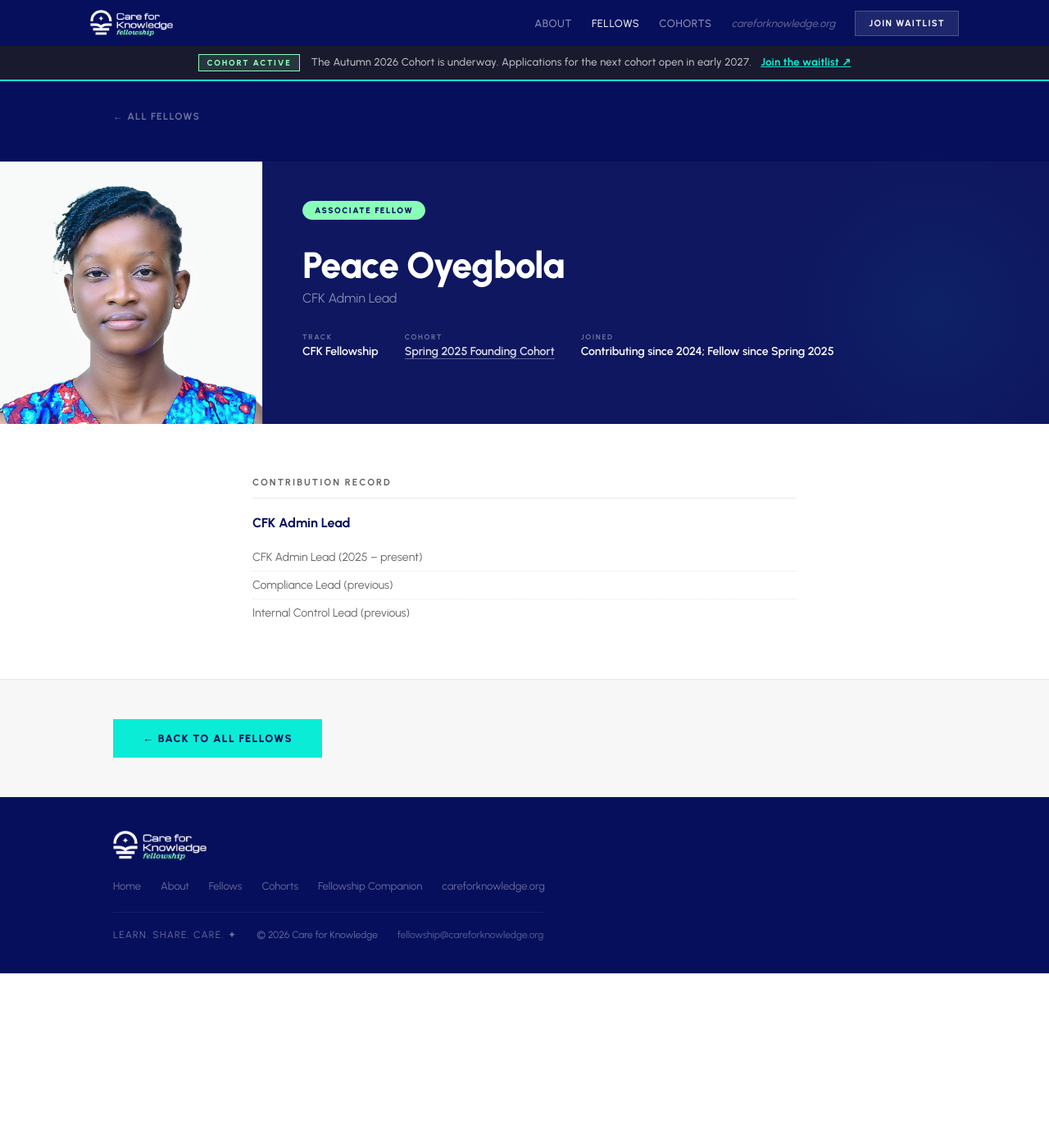
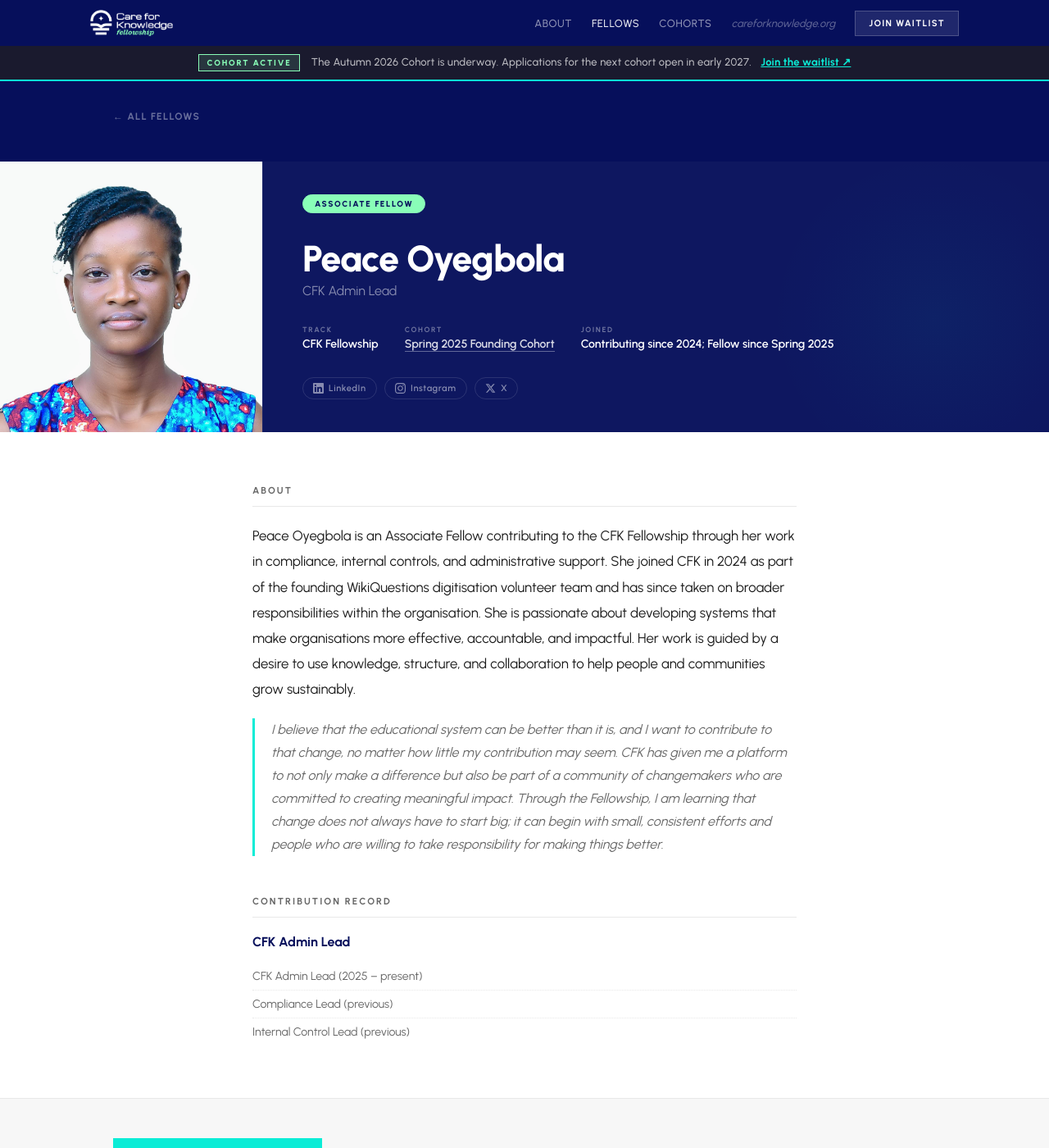
Before and after one commit to JoshuaOlu/cfk-fellowship-website, a Jekyll site: the page built from _fellows/peace-oyegbola.md, in a window 1280 px wide and 1400 px high. Shown: the whole window at 82% size. Built offline with Jekyll 4.4.1, drawn with Linux system fonts in a browser that asks for light colours.

Commit message:
Updated Deborah, Folakemi, Paulina, and Peace

```diff
--- a/_data/fellows/deborah-awujoola.yml
+++ b/_data/fellows/deborah-awujoola.yml
@@ -20,13 +20,13 @@
   - "CTRI Agric Team Lead (2025 – present)"
 
 # ── PROFILE ──────────────────────────────────────
-bio: ""
-statement: ""
+bio: "Deborah Awujoola is an Associate Fellow at the CFK Fellowship. She joined CFK in 2024 as part of the founding WikiQuestions digitisation team and has since taken on greater responsibilities within the organisation, including leading the development of the CTRI Agriculture Textbook project. In 2025, she became a Fellow as part of the founding cohort of the CFK Fellowship."
+statement: "I joined CFK because I saw the fellowship as an avenue to help the coming generation have access to past question, detailed answers and also explanatory textbooks. I am still learning how to work well with people especially when they are expecting results."
 
 # ── SOCIAL ───────────────────────────────────────
 # Always use the full URL for every platform.
-linkedin:  ""
-instagram: ""
+linkedin:  "https://www.linkedin.com/in/deborah-awujoola/"
+instagram: "https://www.instagram.com/awujoolad/"
 x:         ""
 substack:  ""
 orcid:     ""
--- a/_data/fellows/folakemi-oduniyi.yml
+++ b/_data/fellows/folakemi-oduniyi.yml
@@ -20,15 +20,15 @@
   - "WikiQuestions Team Member (2026 – present)"
 
 # ── PROFILE ──────────────────────────────────────
-bio: ""
-statement: ""
+bio: "Oduniyi Folakemi is a passionate Fellow actively contributing to the CFK Fellowship through service, collaboration, and community-focused initiatives. She is committed to supporting meaningful programmes, strengthening teamwork, and creating positive impact within the Fellowship. Driven by a desire to serve, learn, and grow, she is passionate about using her skills and experiences to contribute to lasting change."
+statement: "I joined the Fellowship because I wanted to be part of a community where I could serve, learn, and contribute to something bigger than myself. Being part of CFK has given me opportunities to connect with people who are passionate about making a difference, while also challenging me to grow in confidence, leadership, and responsibility. I am learning that meaningful impact is not always about doing something big, but about showing up, serving faithfully, and being willing to learn from others. Through the Fellowship, I am building stronger leadership skills, deeper relationships, and a clearer understanding of the kind of impact I want to make."
 
 # ── SOCIAL ───────────────────────────────────────
 # Always use the full URL for every platform.
-linkedin:  ""
-instagram: ""
+linkedin:  "https://www.linkedin.com/in/oduniyi-folakemi-7369a0281"
+instagram: "https://instagram.com/odunfholakemi_ay"
 x:         ""
 substack:  ""
 orcid:     ""
 youtube:   ""
-tiktok:    ""
+tiktok:    "https://www.tiktok.com/@odunfholakemi_ay"
--- a/_data/fellows/paulina-ojo.yml
+++ b/_data/fellows/paulina-ojo.yml
@@ -20,7 +20,7 @@
   - "WikiQuestions Sourcing & Scanning Fellow (2025 – present)"
 
 # ── PROFILE ──────────────────────────────────────
-bio: ""
+bio: "Paulina is an Associate Fellow at the CFK Fellowship and currently volunteers under the WikiQuestions programme, where she supports the sourcing and scanning of past examination questions. She joined CFK in 2024 as part of the founding WikiQuestions digitisation team and has since remained engaged with the organisation, building relationships with members of the team while continuing to contribute to its work."
 statement: ""
 
 # ── SOCIAL ───────────────────────────────────────
--- a/_data/fellows/peace-oyegbola.yml
+++ b/_data/fellows/peace-oyegbola.yml
@@ -22,14 +22,14 @@
   - "Internal Control Lead (previous)"
 
 # ── PROFILE ──────────────────────────────────────
-bio: ""
-statement: ""
+bio: "Peace Oyegbola is an Associate Fellow contributing to the CFK Fellowship through her work in compliance, internal controls, and administrative support. She joined CFK in 2024 as part of the founding WikiQuestions digitisation volunteer team and has since taken on broader responsibilities within the organisation. She is passionate about developing systems that make organisations more effective, accountable, and impactful. Her work is guided by a desire to use knowledge, structure, and collaboration to help people and communities grow sustainably."
+statement: "I believe that the educational system can be better than it is, and I want to contribute to that change, no matter how little my contribution may seem. CFK has given me a platform to not only make a difference but also be part of a community of changemakers who are committed to creating meaningful impact. Through the Fellowship, I am learning that change does not always have to start big; it can begin with small, consistent efforts and people who are willing to take responsibility for making things better."
 
 # ── SOCIAL ───────────────────────────────────────
 # Always use the full URL for every platform.
-linkedin:  ""
-instagram: ""
-x:         ""
+linkedin:  "https://www.linkedin.com/in/peaceoyegbola"
+instagram: "https://instagram.com/salem_tpeace"
+x:         "https://x.com/dapeaceful1"
 substack:  ""
 orcid:     ""
 youtube:   ""
```
Also changed, not shown: scripts/fellow-updates.csv (+4 -4 lines), assets/images/fellows/deborah-awujoola.jpg (added), assets/images/fellows/folakemi-oduniyi.jpg (added), assets/images/fellows/paulina-ojo.jpg (added).
